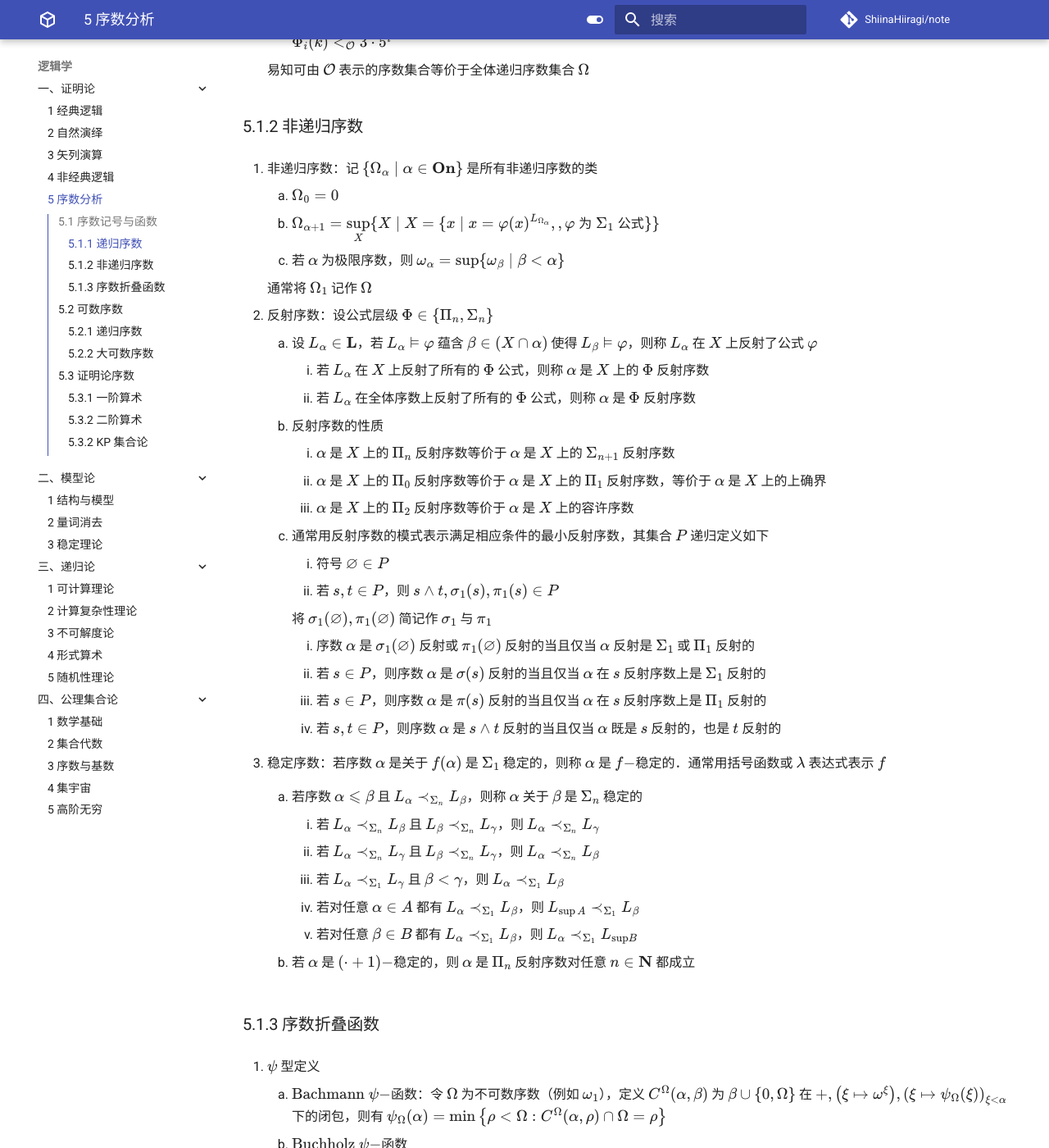
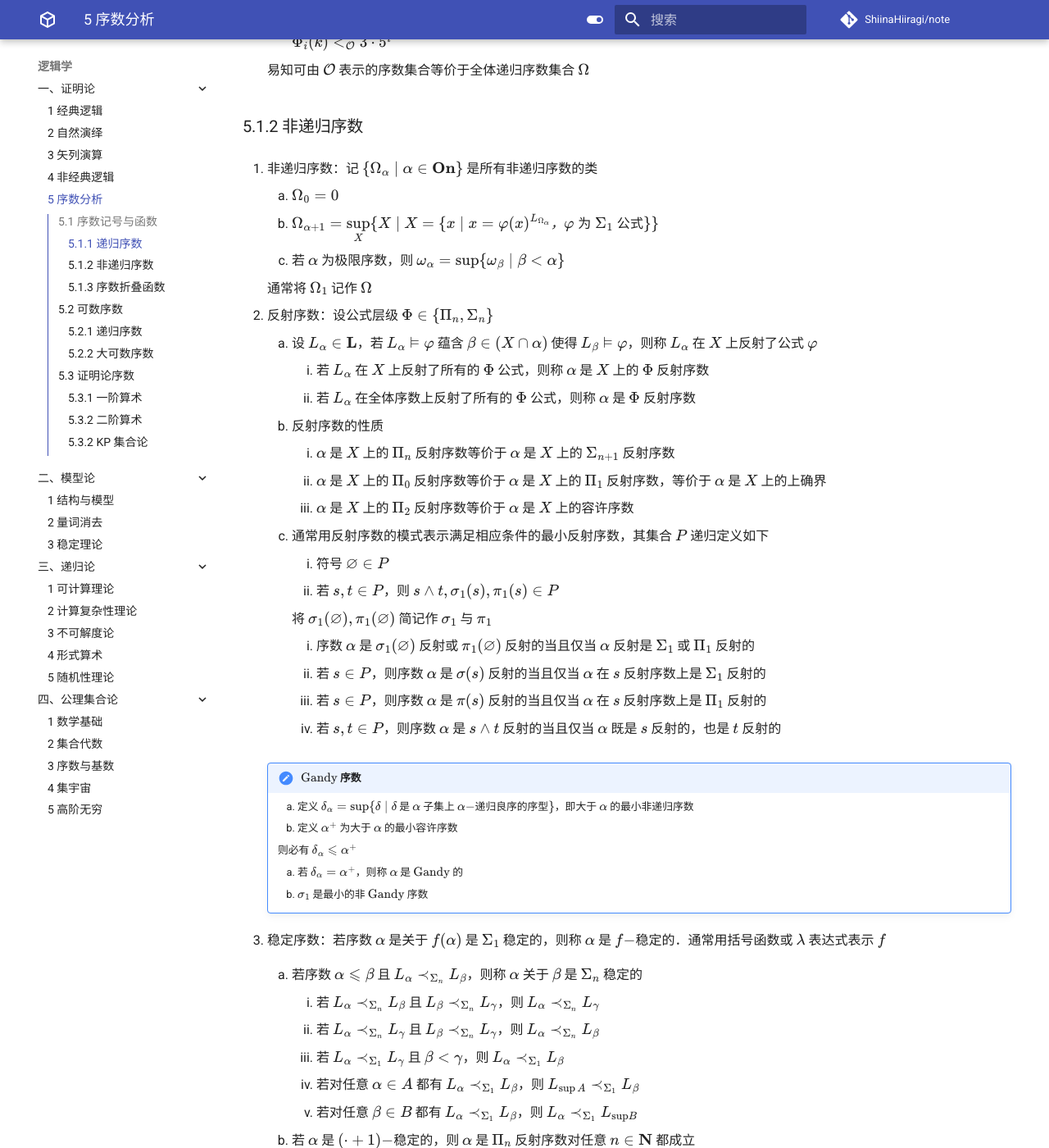
Before and after one commit to ShiinaHiiragi/note, an MkDocs documentation site: the page built from docs/logic/prf/ord.md, in a window 1280 px wide and 1400 px high, scrolled down 841 px. Shown: the whole window at 82% size. Built offline with MkDocs 1.6.1 and Material for MkDocs 9.7.7, drawn with Linux system fonts in a browser that asks for light colours; comment, search, counter and statistics services are not loaded.

Commit message:
add gandy ordinal

```diff
--- a/docs/logic/prf/ord.md
+++ b/docs/logic/prf/ord.md
@@ -25,7 +25,7 @@
 ### 5.1.2 非递归序数
 1. 非递归序数：记 $\{\Omega_{\alpha} \mid \alpha \in \mathbf{On}\}$ 是所有非递归序数的类
     1. $\Omega_0 = 0$
-    2. $\Omega_{\alpha + 1} = {\displaystyle \sup_{X} \{X \mid X = \{x \mid x = \varphi(x)^{L_{\Omega_{\alpha}}}, , \varphi \textsf{ 为 } \Sigma_1\textsf{ 公式}\}\}}$
+    2. $\Omega_{\alpha + 1} = {\displaystyle \sup_{X} \{X \mid X = \{x \mid x = \varphi(x)^{L_{\Omega_{\alpha}}}，\varphi \textsf{ 为 } \Sigma_1\textsf{ 公式}\}\}}$
     3. 若 $\alpha$ 为极限序数，则 $\omega_{\alpha} = \sup \{\omega_{\beta} \mid \beta < \alpha\}$
 
     通常将 $\Omega_1$ 记作 $\Omega$
@@ -48,6 +48,15 @@
         2. 若 $s \in P$，则序数 $\alpha$ 是 $\sigma(s)$ 反射的当且仅当 $\alpha$ 在 $s$ 反射序数上是 $\Sigma_1$ 反射的
         3. 若 $s \in P$，则序数 $\alpha$ 是 $\pi(s)$ 反射的当且仅当 $\alpha$ 在 $s$ 反射序数上是 $\Pi_1$ 反射的
         4. 若 $s, t \in P$，则序数 $\alpha$ 是 $s \wedge t$ 反射的当且仅当 $\alpha$ 既是 $s$ 反射的，也是 $t$ 反射的
+
+    !!! note "$\text{Gandy}$ 序数"
+        1. 定义 $\delta_{\alpha} = \sup \{\delta \mid \delta$ 是 $\alpha$ 子集上 $\alpha-$递归良序的序型$\}$，即大于 $\alpha$ 的最小非递归序数
+        2. 定义 $\alpha^{+}$ 为大于 $\alpha$ 的最小容许序数
+
+        则必有 $\delta_{\alpha} \leqslant \alpha^{+}$
+
+        1. 若 $\delta_{\alpha} = \alpha^{+}$，则称 $\alpha$ 是 $\text{Gandy}$ 的
+        2. $\sigma_1$ 是最小的非 $\text{Gandy}$ 序数
 
 3. 稳定序数：若序数 $\alpha$ 是关于 $f(\alpha)$ 是 $\Sigma_{1}$ 稳定的，则称 $\alpha$ 是 $f-$稳定的．通常用括号函数或 $\lambda$ 表达式表示 $f$
     1. 若序数 $\alpha \leqslant \beta$ 且 $L_{\alpha} \prec_{\Sigma_{n}} L_{\beta}$，则称 $\alpha$ 关于 $\beta$ 是 $\Sigma_{n}$ 稳定的
```
